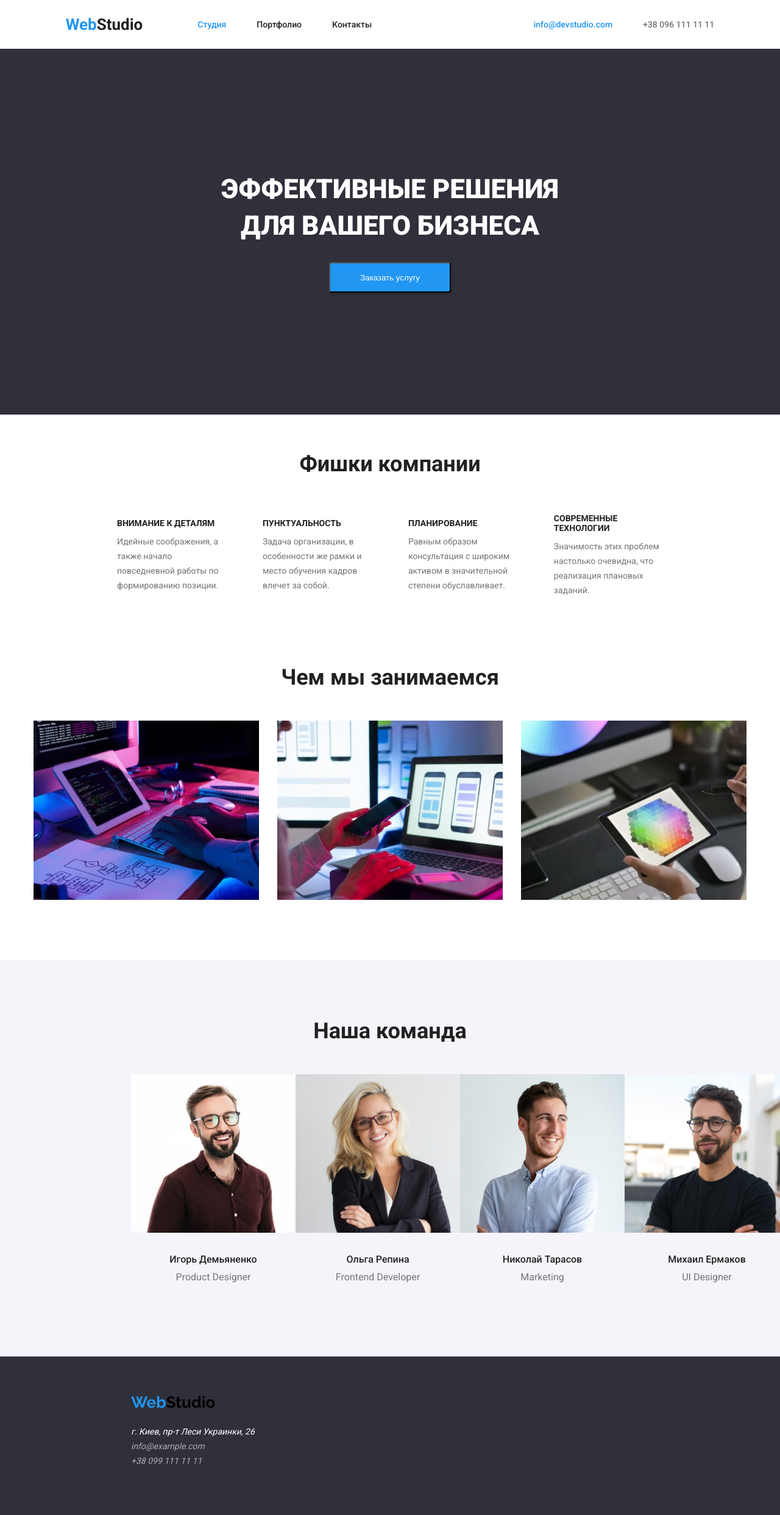
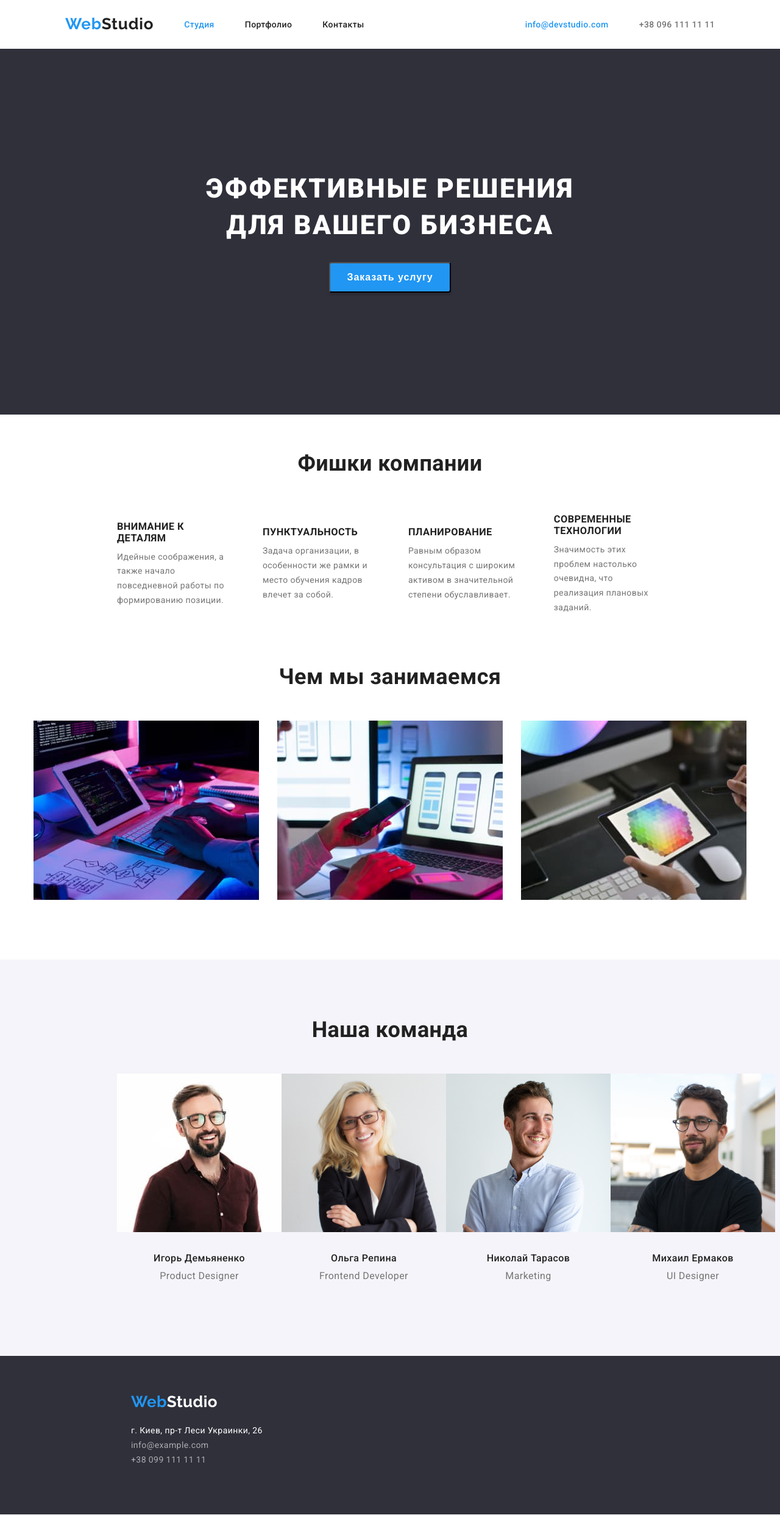
Before and after one commit to tarkoBuster/goit-markup-hw-01, a website: page index.html in a window 1280 px wide. Shown: the whole page at 61% size. Drawn offline with Linux system fonts and the light colour scheme.

Commit message:
first commit

```diff
--- a/index.html
+++ b/index.html
@@ -1,33 +1,38 @@
 <!DOCTYPE html>
 <html lang="ua">
+
 <head>
     <meta charset="UTF-8">
     <title>WebStudio</title>
     <link rel="stylesheet" href="style.css">
 </head>
+
 <body>
 <header class="header">
+        <div class="header__inner">
             <nav>
                 <ul>
                     <li><a href="index.html" class="header_logo"><span>Web</span>Studio</a></li>
-            <li><a href="#"><span>Студия</span></a></li>
-            <li><a href="portfolio.html" class="nav_link">Портфолио</a></li>
-            <li><a href="#">Контакты</a></li>
+                    <li><a href="#" class="header_links"><span class="header_links">Студия</span></a></li>
+                    <li><a href="portfolio.html" class="nav_link header_links">Портфолио</a></li>
+                    <li><a href="#" class="header_links">Контакты</a></li>
                 </ul>
             </nav>
             <ul class="addres_link">
                 <li><a href="mailto:info@devstudio.com" class="header_email">info@devstudio.com</a></li>
-        <li><a href="tel:+38 0961111111" class="header_phone">+38 096 111 11 11</a></li>
+                <li><a href="tel:+380961111111" class="header_phone">+38 096 111 11 11</a></li>
             </ul>
+        </div>
 </header>
 
 <main>
     <section class="main">
+
         <h1>Эффективные решения<br> для вашего бизнеса</h1>
         <input type="button" value="Заказать услугу">
     </section>
 
-    <section class="discription">
+    <section class="description">
         <h2>Фишки компании</h2>
         <ul>
             <li>
@@ -87,14 +92,17 @@
 </main>
 
 <footer class="footer">
-   <a href="#" class="footer_logo"><span>Web</span>Studio</a>
+    <a href="#" class="footer_logo footer_portfolio"><span>Web</span>Studio</a>
     <address>
         <ul>
-            <li><p>г. Киев, пр-т Леси Украинки, 26</p></li>
+            <li>
+                <p>г. Киев, пр-т Леси Украинки, 26</p>
+            </li>
             <li><a href="mailto:info@example.com" class="footer_email">info@example.com</a></li>
-            <li><a href="tel:+38 0991111111" class="footer_phone">+38 099 111 11 11</a></li>
+            <li><a href="tel:+380991111111" class="footer_phone">+38 099 111 11 11</a></li>
         </ul>
     </address>
 </footer>
 </body>
+
 </html>
--- a/style.css
+++ b/style.css
@@ -2,6 +2,23 @@
 * {
   padding: 0;
   margin: 0;
+}
+
+:root {
+  --main-text-color: #212121;
+  --title-text-color: #fff;
+  --link-color: #2196F3;
+  --main-background-color: #2F303A;
+  --background-page-color: #F5F4FA;
+}
+
+body {
+  font-family: "Roboto", sans-serif;
+  letter-spacing: 0.03em;
+  color: var(--main-text-color);
+  font-size: 14px;
+  font-weight: 700;
+  line-height: 1.16;
 }
 
 a {
@@ -12,25 +29,26 @@ ul {
   list-style: none;
 }
 
-.header {
+.header .container {
+  max-width: 1770px;
+  margin: 0 auto;
+  padding: 0 10px;
+}
+.header_logo {
+  font-family: "Raleway", sans-serif;
+  font-size: 26px;
+  line-height: 1.2;
+  letter-spacing: 0.03em;
+  color: #2196F3;
+}
+.header__inner {
   display: flex;
   align-items: center;
   justify-content: space-around;
   height: 80px;
 }
-.header_logo {
-  font-style: normal;
-  font-weight: 700;
-  font-size: 26px;
-  line-height: 31px;
-  margin-right: 40px;
-}
-.header_logo a {
-  font-family: "Raleway", sans-serif;
-  color: #000;
-}
-.header_logo span {
-  color: #2196F3;
+.header nav {
+  font-weight: 500;
 }
 .header nav ul {
   display: flex;
@@ -40,17 +58,11 @@ ul {
 .header nav ul li {
   margin-right: 50px;
 }
-.header nav {
-  font-family: "Roboto", sans-serif;
-  font-style: normal;
-  font-weight: 500;
-  font-size: 14px;
+.header nav span {
+  color: #2196F3;
 }
 .header nav a {
   color: #212121;
-}
-.header nav span {
-  color: #2196F3;
 }
 .header .addres_link {
   display: flex;
@@ -58,97 +70,95 @@ ul {
 }
 .header_email {
   margin-right: 50px;
-  font-family: "Roboto", sans-serif;
-  font-style: normal;
   font-weight: 500;
   font-size: 14px;
-  line-height: 16px;
+  line-height: 1.5;
   color: #2196F3;
 }
+.header_email:hover, .header_email:focus {
+  color: blue;
+}
 .header_phone {
-  font-family: "Roboto", sans-serif;
-  font-style: normal;
   font-weight: 500;
   font-size: 14px;
+  line-height: 1.14;
   color: #757575;
+}
+.header_phone:hover, .header_phone:focus {
+  color: dodgerblue;
+}
+
+.header_links:hover, .header_links:focus {
+  color: blue;
 }
 
 main .main {
   min-height: 600px;
   min-width: 100%;
-  background: #2F303A;
+  background: var(--main-background-color);
   text-align: center;
 }
 main .main h1 {
   padding-top: 200px;
-  font-family: "Roboto", sans-serif;
   font-weight: 900;
   font-size: 44px;
-  line-height: 60px;
+  line-height: 1.36;
   text-transform: uppercase;
-  color: #FFFFFF;
+  color: var(--title-text-color);
+  letter-spacing: 0.06em;
 }
 main .main input {
+  font-size: 16px;
+  line-height: 1.88;
+  letter-spacing: 0.06em;
+  color: var(--title-text-color);
+  cursor: pointer;
   margin-top: 30px;
   width: 200px;
   height: 50px;
-  background: #2196F3;
+  font-weight: 700;
+  background: var(--link-color);
   box-shadow: 0 4px 4px rgba(0, 0, 0, 0.15);
   border-radius: 4px;
-  color: #fff;
-  cursor: pointer;
 }
-main .discription {
+main .description {
   min-height: 290px;
   display: block;
   margin: 0 auto;
   width: 70%;
 }
-main .discription h2 {
+main .description h2 {
   margin-top: 60px;
-  font-family: "Roboto", sans-serif;
-  font-weight: 700;
   font-size: 36px;
-  line-height: 42px;
   text-align: center;
-  color: #212121;
 }
-main .discription ul {
+main .description ul {
   display: flex;
   align-items: center;
   justify-content: space-between;
   margin-top: 60px;
 }
-main .discription ul li {
+main .description ul li {
   width: 20%;
 }
-main .discription ul h3 {
-  font-family: "Roboto", sans-serif;
+main .description ul h3 {
   font-weight: 700;
-  font-size: 14px;
   text-transform: uppercase;
-  color: #212121;
 }
-main .discription ul p {
+main .description ul p {
   margin-top: 10px;
-  font-family: "Roboto", sans-serif;
   font-weight: 400;
-  font-size: 14px;
-  line-height: 24px;
+  line-height: 1.7;
   color: #757575;
 }
 main .what_we_do {
-  background-color: #fff;
+  background-color: var(--title-text-color);
   margin-top: 60px;
 }
 main .what_we_do h2 {
   margin-bottom: 50px;
-  font-family: "Roboto", sans-serif;
-  font-weight: 700;
   font-size: 36px;
-  line-height: 42px;
   text-align: center;
-  color: #212121;
 }
 main .what_we_do ul {
   display: flex;
@@ -159,43 +169,42 @@ main .what_we_do ul {
 }
 main .about {
   min-height: 650px;
-  background-color: #F5F4FA;
+  background: var(--background-page-color);
 }
 main .about h2 {
   padding-top: 95px;
   margin-bottom: 50px;
-  font-family: "Roboto", sans-serif;
-  font-weight: 700;
   font-size: 36px;
-  line-height: 42px;
   text-align: center;
-  color: #212121;
+  color: var(--main-text-color);
 }
 main .about .people {
   display: flex;
   justify-content: space-between;
   align-items: center;
-  padding: 0 215px;
+  padding: 0 15%;
 }
 main .about .people h3 {
   margin: 30px 0 10px 0;
-  font-family: "Roboto", sans-serif;
   font-weight: 500;
   font-size: 16px;
-  line-height: 19px;
+  line-height: 1.2;
   text-align: center;
-  color: #212121;
 }
 main .about .people p {
-  font-family: "Roboto", sans-serif;
   font-weight: 400;
   font-size: 16px;
-  line-height: 19px;
+  line-height: 1.2;
   text-align: center;
   color: #757575;
 }
 main .portfolio_links {
-  margin-top: 95px;
+  margin-top: 60px;
+}
+main .portfolio_links h1 {
+  margin-bottom: 50px;
+  font-size: 36px;
+  text-align: center;
 }
 main .portfolio_links ul {
   display: flex;
@@ -203,92 +212,88 @@ main .portfolio_links ul {
   justify-content: center;
   gap: 10px;
 }
-main .portfolio_links ul li input[type=button] {
+main .portfolio_links ul li button {
   width: 145px;
   height: 38px;
-  background: #F5F4FA;
+  border: none;
   border-radius: 4px;
-  font-family: "Roboto", sans-serif;
   font-weight: 500;
   font-size: 16px;
-  line-height: 26px;
+  line-height: 1.62;
   text-align: center;
-  color: #212121;
+  color: var(--main-text-color);
   cursor: pointer;
 }
-main .portfolio_links ul li input[type=button]:hover {
-  background: #2196F3;
-  font-family: "Roboto", sans-serif;
+main .portfolio_links ul li button:hover {
+  background: var(--link-color);
   font-weight: 500;
   font-size: 16px;
-  line-height: 26px;
+  line-height: 1.62;
   text-align: center;
-  color: #FFFFFF;
+  color: var(--title-text-color);
 }
-main .portfolio_cards {
+main .portfolio_links .portfolio_cards {
   margin: 50px 0;
-}
-main .portfolio_cards ul {
   display: grid;
   align-items: center;
   grid-template-columns: 370px 370px 370px;
   gap: 30px;
   justify-content: center;
 }
-main .portfolio_cards ul li h3 {
-  font-family: "Roboto", sans-serif;
+main .portfolio_links .portfolio_cards li h3 {
+  font-size: 18px;
+  line-height: 2;
   font-weight: 700;
-  font-size: 18px;
-  line-height: 36px;
-  color: #212121;
+  letter-spacing: 0.06em;
+  color: var(--main-text-color);
 }
-main .portfolio_cards ul li p {
-  font-family: "Roboto", sans-serif;
+main .portfolio_links .portfolio_cards li p {
   font-weight: 400;
   font-size: 16px;
-  line-height: 30px;
+  line-height: 1.87;
+  letter-spacing: 0.03em;
   color: #757575;
 }
 
 .footer {
-  background: #2F303A;
+  background: var(--main-background-color);
   padding: 60px 0 0 215px;
   min-height: 200px;
 }
 .footer_logo {
   font-style: normal;
-  font-weight: 700;
   font-size: 26px;
-  line-height: 31px;
+  line-height: 1.2;
   font-family: "Raleway", sans-serif;
   color: #000;
 }
 .footer_logo span {
-  color: #2196F3;
+  color: var(--link-color);
 }
 .footer p {
-  font-family: "Roboto", sans-serif;
   font-weight: 400;
   font-size: 14px;
-  line-height: 24px;
-  color: #FFFFFF;
+  line-height: 1.7;
+  color: var(--title-text-color);
   margin-top: 20px;
 }
 .footer_email {
-  font-family: "Roboto", sans-serif;
   font-weight: 400;
   font-size: 14px;
-  line-height: 24px;
+  line-height: 1.7;
   margin-top: 10px;
   color: rgba(255, 255, 255, 0.6);
 }
 .footer_phone {
-  font-family: "Roboto", sans-serif;
   font-weight: 400;
   font-size: 14px;
-  line-height: 24px;
+  line-height: 1.7;
   margin-top: 10px;
   color: rgba(255, 255, 255, 0.6);
 }
-
-/*# sourceMappingURL=style.css.map */
+.footer_portfolio {
+  color: var(--title-text-color);
+}
+.footer address ul {
+  font-style: normal;
+}/*# sourceMappingURL=style.css.map */
```
Lines whose indentation alone changed are shown as unchanged.
